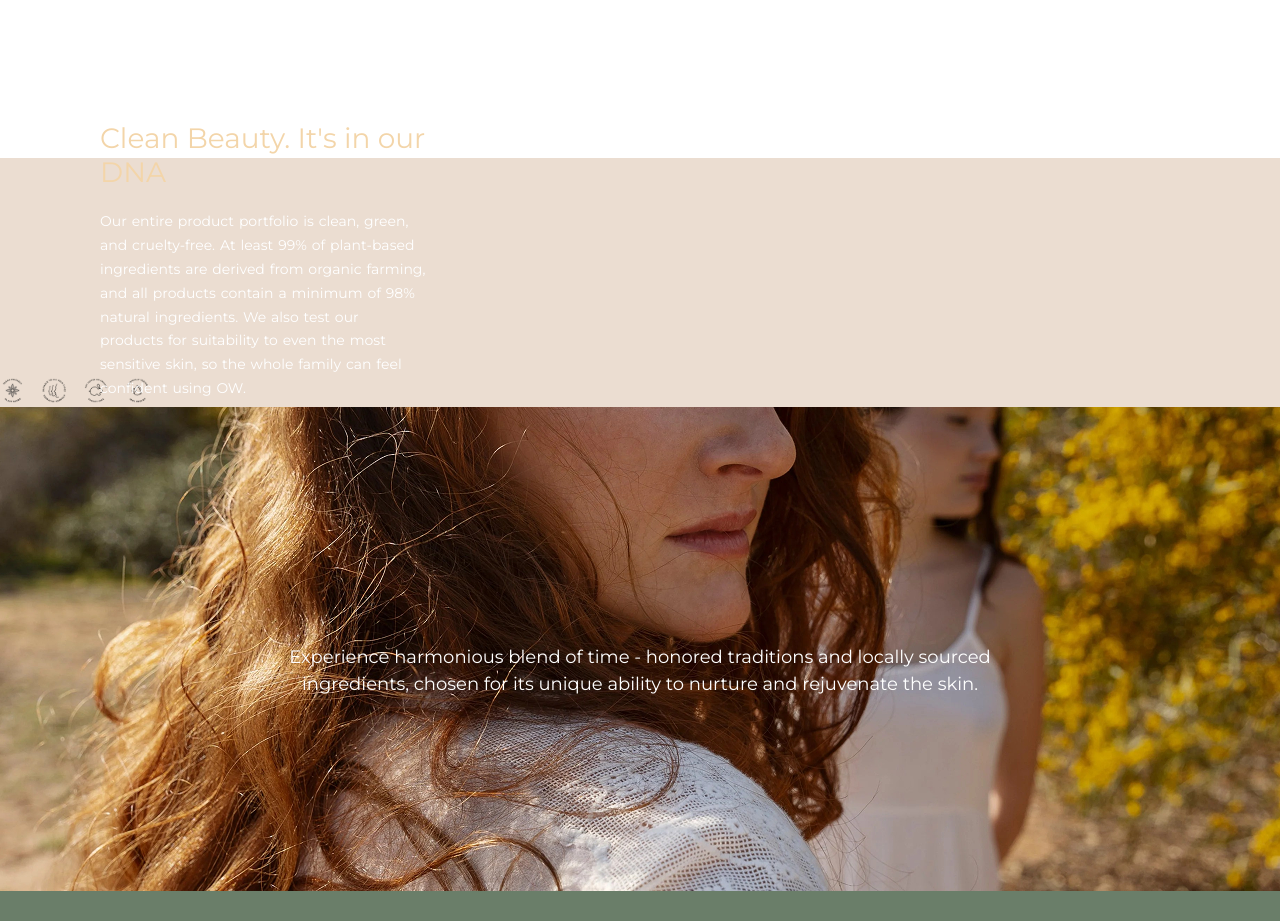
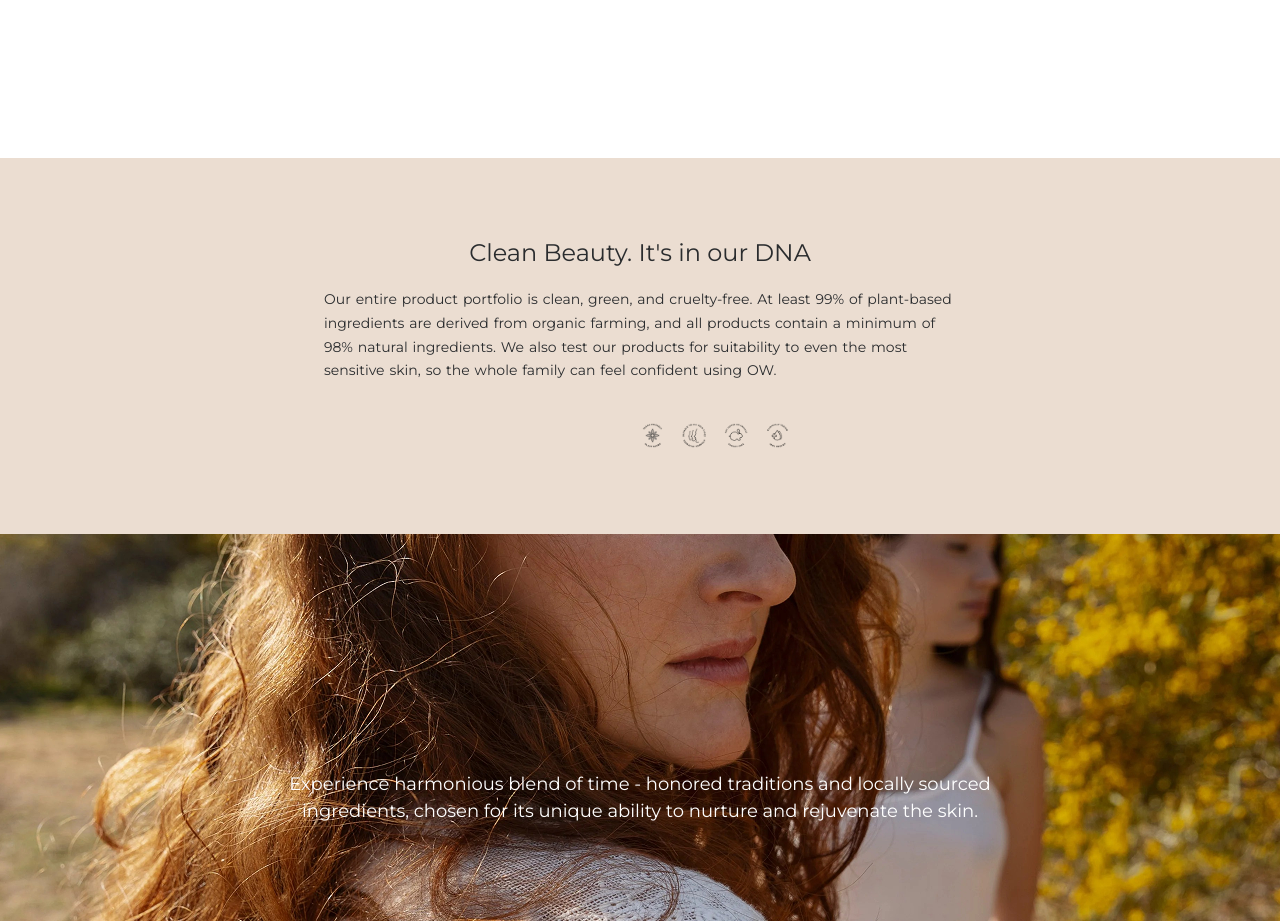
Before and after one commit to IshitaJain2001/self-soul, a React (Vite) app: page / in a window 1280 px wide. Shown: the part 3980-4901 px from the top of the page. Built offline with nearby package versions, Linux system fonts and the light colour scheme.

Commit message:
rectified css

```diff
--- a/src/Components/CleanBeauty.css
+++ b/src/Components/CleanBeauty.css
@@ -2,38 +2,46 @@
 
 .beauty-container {
   background: var(--pink-text);
-
+height: 376px;
   color: white;
   font-family: 'Montserrat';
+  padding:80px 324px ;
 }
 
 .inner-container {
-  max-width: 526px;
+  max-width: 782px;
   display: flex;
   flex-direction: column;
   justify-content: center;
   gap: 25px;
   height: 210px;
-  padding: 100px;
+
 }
 
 .beauty-container h2 {
-  font-size: 28px;
+  font-size: 24px;
   font-weight: 400;
-  color: #f3d5a9; /* soft gold-like heading color */
-  text-align: left;
+  color: var(--clean-beauty-title);
+  text-align: center;
 }
 
 .beauty-container p {
   font-size: 14px;
   line-height: 1.7;
   text-align: left;
-  color: white;
+  color: var(--clean-beauty-title);
   word-spacing: 1.2px;
 }
 
 .imgg {
-  width: 150px;
+  width: 782px;
   height: auto;
-  margin-top: 10px;
+display: flex;
+justify-content: center;
+
 }
+
+.imgg img{
+    width: 150px;
+  height: auto;
+}
--- a/src/Components/CleanBeauty.jsx
+++ b/src/Components/CleanBeauty.jsx
@@ -8,8 +8,11 @@
         <p>Our entire product portfolio is clean, green, and cruelty-free. At least 99% of plant-based ingredients are derived from organic
 farming, and all products contain a minimum of 98% natural ingredients. We also test our products for suitability to even the most
 sensitive skin, so the whole family can feel confident using OW.</p>
+ <div className="imgg" >
+    <img src={img} alt="" />
+    </div>
  </div>
-<img src={img} alt="" className="imgg" />
+
 
 
         </div>
--- a/src/Components/colors.css
+++ b/src/Components/colors.css
@@ -4,5 +4,6 @@
    --clinical: #687C69;
    --pink-text: #EBDDD1;
    --pink-bg:#FDF3EC;
-   --organic-text:#D6BC97
+   --organic-text:#D6BC97;
+   --clean-beauty-title:#2A2C2E
 }
```
